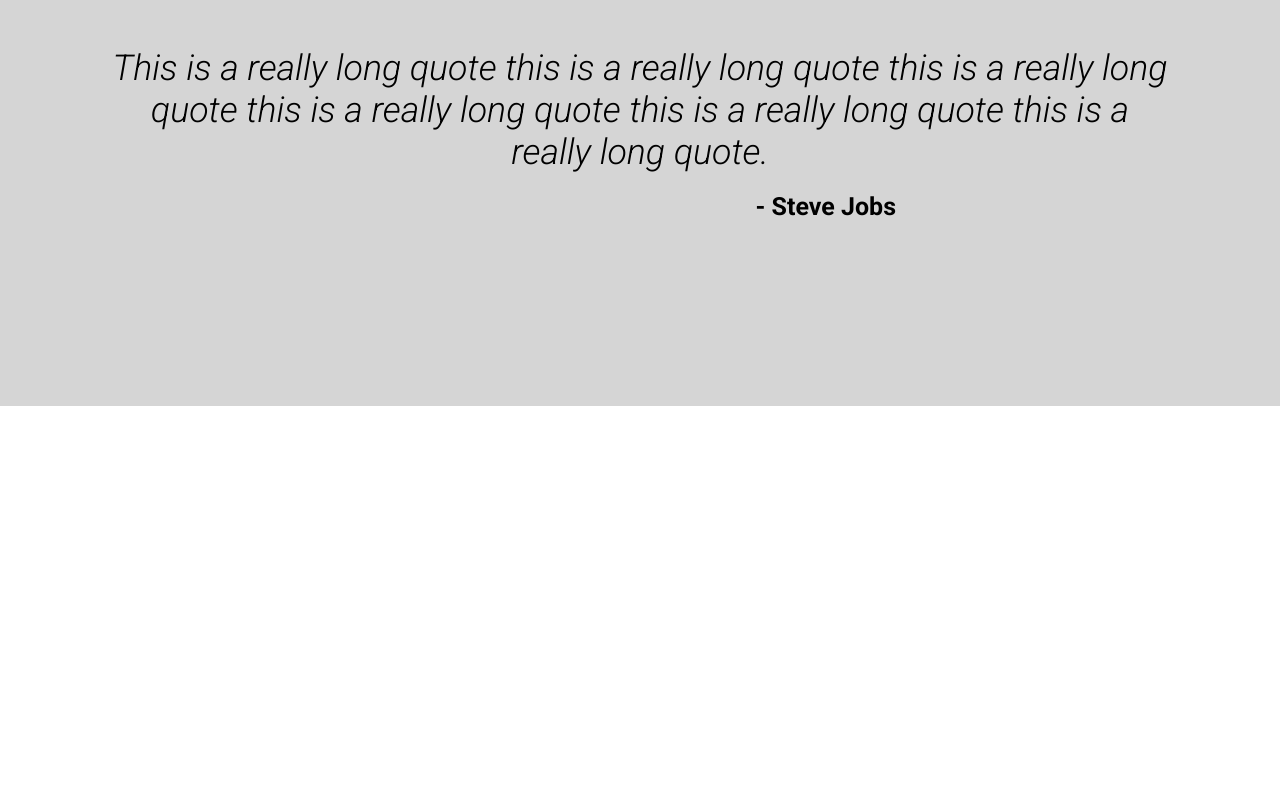
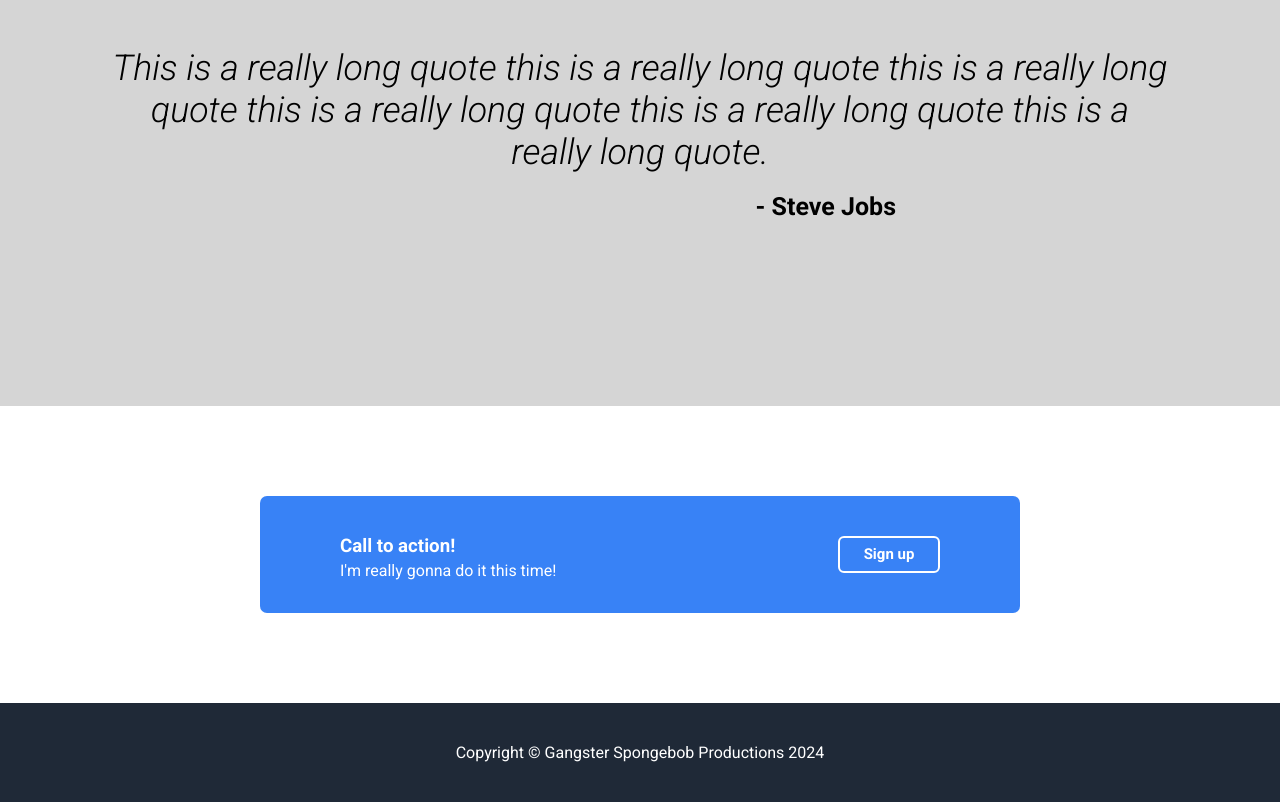
Before and after one commit to gibsh/odin-landing-page, a plain HTML site: page index.html in a window 1280 px wide. Shown: the part 1118-1920 px from the top of the page. Before the commit the page ends 1524 px from the top, so only its background shows below. Drawn offline with Linux system fonts and the light colour scheme.

Commit message:
completed sign up and footer (final)

```diff
--- a/index.html
+++ b/index.html
@@ -58,12 +58,18 @@
         <p class="quote-text-author">- Steve Jobs</p>
     </section>
 
-    <section id="third">
-
+    <section class="signup">
+        <div class="signup-card">
+            <div class="signup-text">
+                <h3>Call to action!</h3>
+                <p>I'm really gonna do it this time!</p>
+            </div>
+            <button>Sign up</button>
+        </div>
     </section>
 
     <footer>
-
+        <p class="footer-text">Copyright &copy; Gangster Spongebob Productions 2024</p>
     </footer>
 </body>
 </html>
--- a/style.css
+++ b/style.css
@@ -80,7 +80,7 @@ button {
     font-size: 15px;
     padding: 7px 10px;
     margin-top: 10px;
-
+    cursor: pointer;
 }
 
 header {
@@ -170,33 +170,32 @@ body, html {
 
 /* SIGN UP SECTION */
 .signup {
-    display:flex;
-    justify-content: center;
-    padding: 30px 40px;
-    border-radius: 10px;
-    margin: auto;
+    margin: 90px;
+}
+
+.signup .signup-card {
+    width: 600px;
+    margin: 0 auto;
     background-color: #3882F6;
-    width: 900px;
-
+    padding: 40px 80px;
+    padding-top:30px;
+    display: flex;
+    justify-content: space-between;
+    border-radius: 7px;
+    color:white;
 }
 
 .signup-text{
-    display: block;
-    margin:30px;
-    font-size: 20px;
-
+    line-height:5px;
 }
 
-.signup-button{
-    display:flex;
-    justify-content: right;
-    flex-direction:column;
-    background-color:red;
-
+.signup-card button {
+    border: 2px solid white;
 }
 
-.bolder-signup-text{
-    font-weight: 900;
-    font-size: 25px;
-    color:white;
+.footer-text{
+    text-align:center;
+    background: #1F2937;
+    padding-top:40px;
+    padding-bottom:40px;
 }
```
